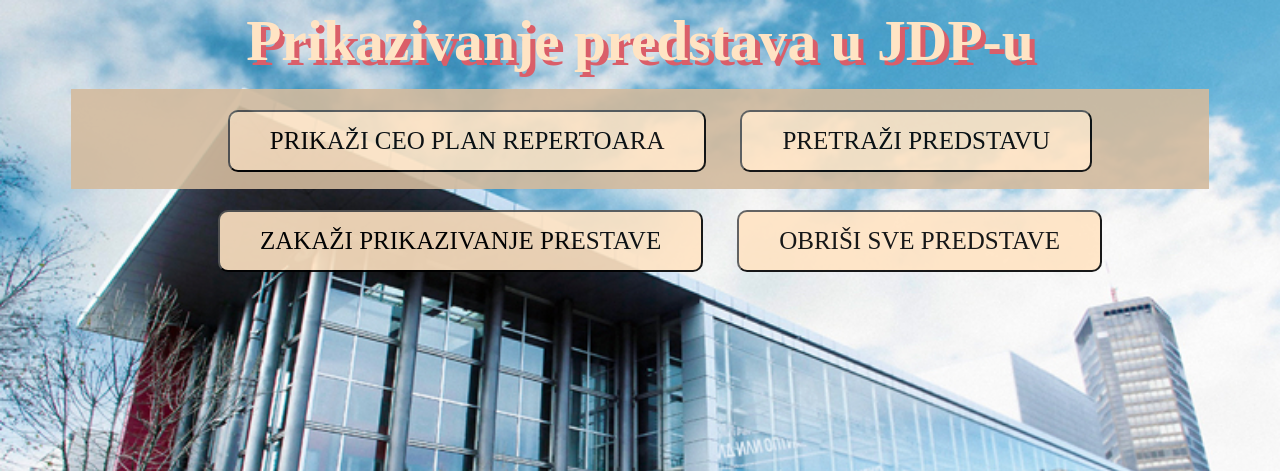
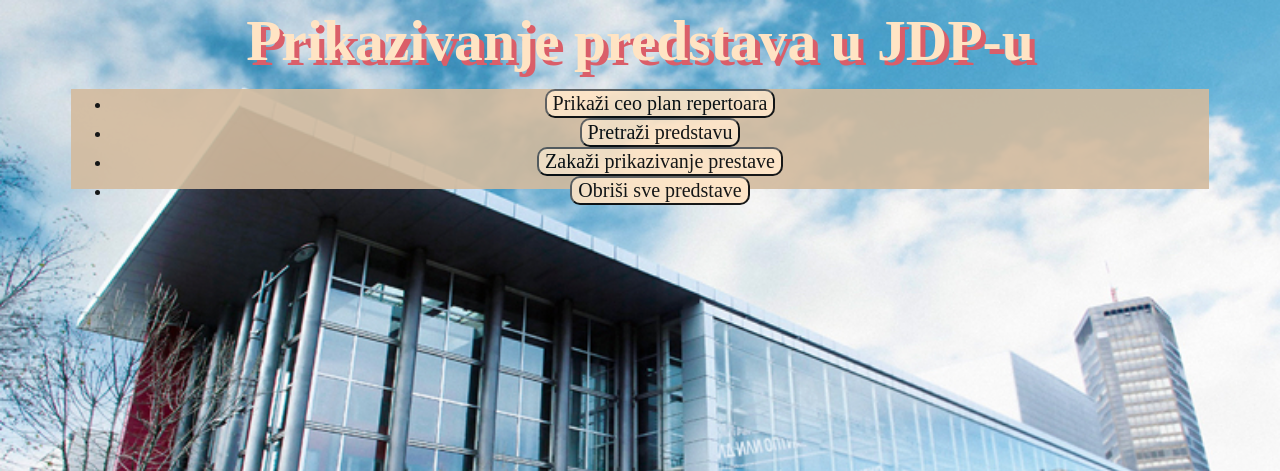
Before and after one commit to anaa125/domaci-php-oop-mysql, a PHP site: page /home.php in a window 1280 px wide. Shown: the top 471 px of the page. Run offline with PHP 8.4, Linux system fonts and the light colour scheme.

Commit message:
Promenjen css

```diff
--- a/css/druga.css
+++ b/css/druga.css
@@ -31,21 +31,13 @@ body{
 .zaglavlje ul {
     text-align: center;
   }
-.zaglavlje ul li {
-    display: inline-block;
-    line-height: 90px;
-    margin-left: 15px ;
-    margin-top: 10px;
-    margin-right: 15px ;
-  }
 
 
   .zaglavlje ul li button {
     background-color: bisque;
-    font-size: 25px;
-    padding: 15px 40px;
+    font-size: 20px;
     border-radius: 10px;
-    text-transform: uppercase;
+    text-transform: 15px 40px;
 
 
   }
```
